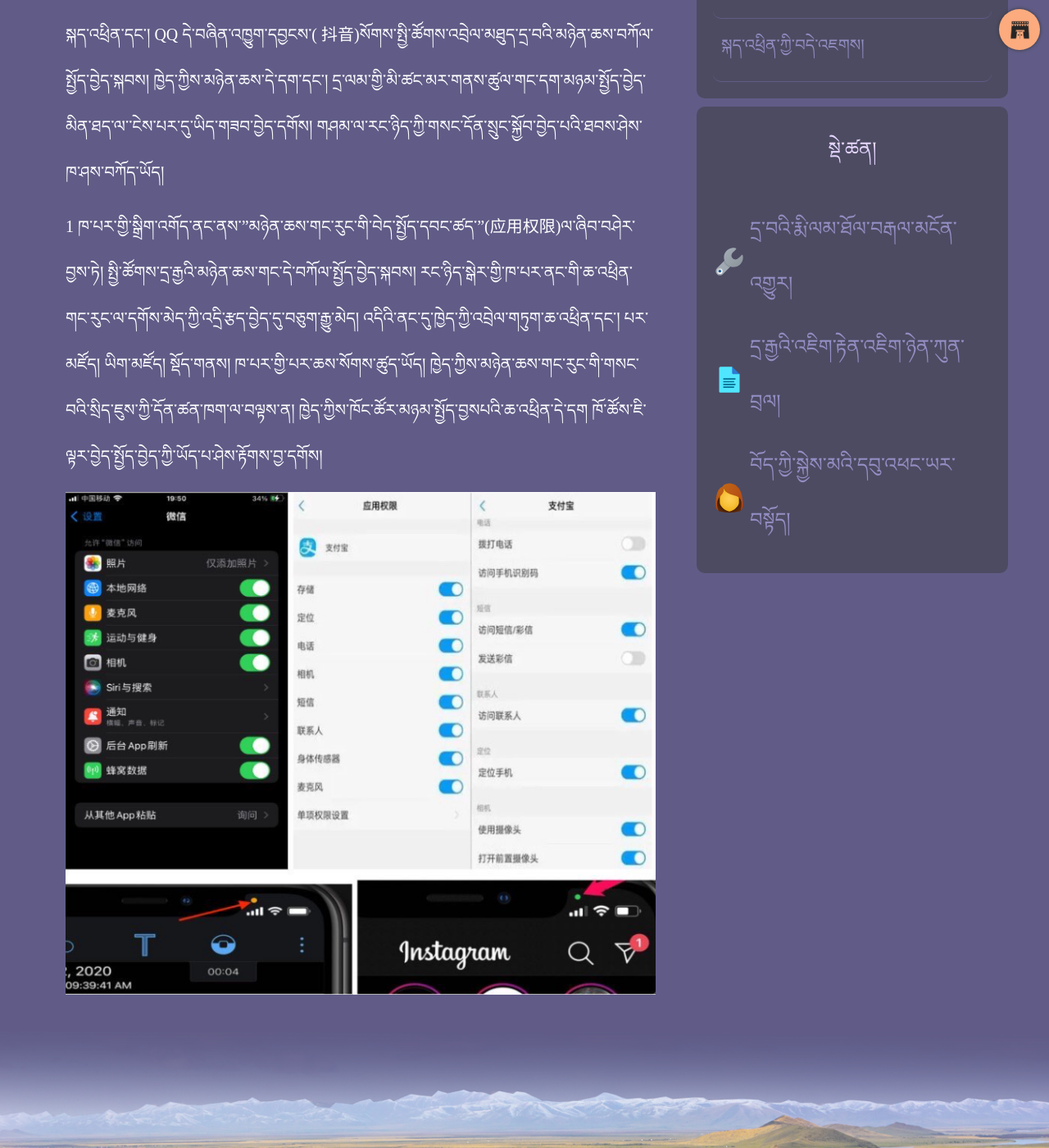
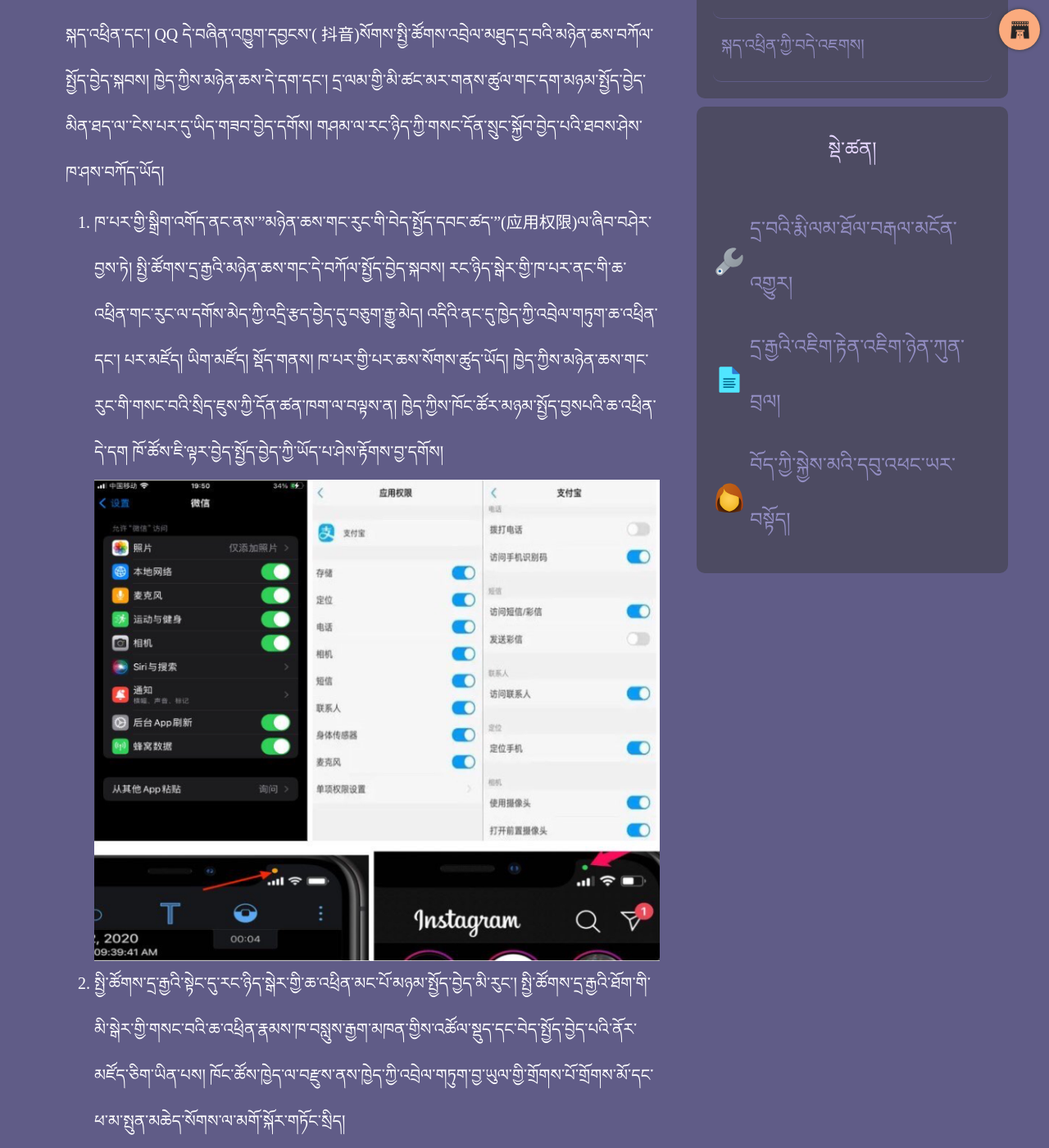
Before and after one commit to ghanglha/ghanglha2, a Jekyll site: the page built from _posts/2025-10-01-.md, in a window 1280 px wide and 1400 px high, scrolled down 571 px. Shown: the whole window at 82% size. Built offline with Jekyll 4.4.1, drawn with Linux system fonts in a browser that asks for light colours; some web fonts are replaced; comment, search, counter and statistics services are not loaded; some of the changed text lies outside the part shown.

Commit message:
TinaCMS content update

```diff
--- a/_posts/2025-10-01-.md
+++ b/_posts/2025-10-01-.md
@@ -14,6 +14,7 @@ excerpt: >-
 
 སྐད་འཕྲིན་དང་།  QQ དེ་བཞིན་འཁྱུག་དབྱངས་( 抖音)སོགས་སྤྱི་ཚོགས་འབྲེལ་མཐུད་དྲ་བའི་མཉེན་ཆས་བཀོལ་སྤྱོད་བྱེད་སྐབས། ཁྱེད་ཀྱིས་མཉེན་ཆས་དེ་དག་དང་། དྲ་ལམ་གྱི་མི་ཚང་མར་གནས་ཚུལ་གང་དག་མཉམ་སྤྱོད་བྱེད་མིན་ཐད་ལ་་ངེས་པར་དུ་ཡིད་གཟབ་བྱེད་དགོས། གཤམ་ལ་རང་ཉིད་ཀྱི་གསང་དོན་སྲུང་སྐྱོབ་བྱེད་པའི་ཐབས་ཤེས་ཁ་ཤས་བཀོད་ཡོད།
 
-1 ཁ་པར་གྱི་སྒྲིག་འགོད་ནང་ནས་"མཉེན་ཆས་གང་རུང་གི་བེད་སྤྱོད་དབང་ཚད་"(应用权限)ལ་ཞིབ་བཤེར་བྱས་ཏེ། སྤྱི་ཚོགས་དྲ་རྒྱའི་མཉེན་ཆས་གང་དེ་བཀོལ་སྤྱོད་བྱེད་སྐབས། རང་ཉིད་སྒེར་གྱི་ཁ་པར་ནང་གི་ཆ་འཕྲིན་གང་རུང་ལ་དགོས་མེད་ཀྱི་འདྲི་རྩད་བྱེད་དུ་བཅུག་རྒྱུ་མེད། འདིའི་ནང་དུ་ཁྱེད་ཀྱི་འབྲེལ་གཏུག་ཆ་འཕྲིན་དང་། པར་མཛོད། ཡིག་མཛོད། སྡོད་གནས། ཁ་པར་གྱི་པར་ཆས་སོགས་ཚུད་ཡོད། ཁྱེད་ཀྱིས་མཉེན་ཆས་གང་རུང་གི་གསང་བའི་སྲིད་ཇུས་ཀྱི་དོན་ཚན་ཁག་ལ་བལྟས་ན། ཁྱེད་ཀྱིས་ཁོང་ཚོར་མཉམ་སྤྱོད་བྱསཔའི་ཆ་འཕྲིན་དེ་དག  ཁོ་ཚོས་ཇི་ལྟར་བྱེད་སྤྱོད་བྱེད་ཀྱི་ཡོད་པ་ཤེས་རྟོགས་བྱ་དགོས།
-
-![](/assets/images/screensot-1.png)
+1.  ཁ་པར་གྱི་སྒྲིག་འགོད་ནང་ནས་"མཉེན་ཆས་གང་རུང་གི་བེད་སྤྱོད་དབང་ཚད་"(应用权限)ལ་ཞིབ་བཤེར་བྱས་ཏེ། སྤྱི་ཚོགས་དྲ་རྒྱའི་མཉེན་ཆས་གང་དེ་བཀོལ་སྤྱོད་བྱེད་སྐབས། རང་ཉིད་སྒེར་གྱི་ཁ་པར་ནང་གི་ཆ་འཕྲིན་གང་རུང་ལ་དགོས་མེད་ཀྱི་འདྲི་རྩད་བྱེད་དུ་བཅུག་རྒྱུ་མེད། འདིའི་ནང་དུ་ཁྱེད་ཀྱི་འབྲེལ་གཏུག་ཆ་འཕྲིན་དང་། པར་མཛོད། ཡིག་མཛོད། སྡོད་གནས། ཁ་པར་གྱི་པར་ཆས་སོགས་ཚུད་ཡོད། ཁྱེད་ཀྱིས་མཉེན་ཆས་གང་རུང་གི་གསང་བའི་སྲིད་ཇུས་ཀྱི་དོན་ཚན་ཁག་ལ་བལྟས་ན། ཁྱེད་ཀྱིས་ཁོང་ཚོར་མཉམ་སྤྱོད་བྱསཔའི་ཆ་འཕྲིན་དེ་དག  ཁོ་ཚོས་ཇི་ལྟར་བྱེད་སྤྱོད་བྱེད་ཀྱི་ཡོད་པ་ཤེས་རྟོགས་བྱ་དགོས།![](/assets/images/screensot-1.png)
+2.  སྤྱི་ཚོགས་དྲ་རྒྱའི་སྟེང་དུ་རང་ཉིད་སྒེར་གྱི་ཆ་འཕྲིན་མང་པོ་མཉམ་སྤྱོད་བྱེད་མི་རུང་། སྤྱི་ཚོགས་དྲ་རྒྱའི་ཐོག་གི་མི་སྒེར་གྱི་གསང་བའི་ཆ་འཕྲིན་རྣམས་ཁ་བསླུས་རྒྱག་མཁན་གྱིས་འཚོལ་སྡུད་དང་བེད་སྤྱོད་བྱེད་པའི་ནོར་མཛོད་ཅིག་ཡིན་པས། ཁོང་ཚོས་ཁྱེད་ལ་བརྫུས་ནས་ཁྱེད་ཀྱི་འབྲེལ་གཏུག་བྱ་ཡུལ་གྱི་གྲོགས་པོ་གྲོགས་མོ་དང་ཕ་མ་སྤུན་མཆེད་སོགས་ལ་མགོ་སྐོར་གཏོང་སྲིད།
+3. མི་གཞན་ལ་ཁྱེད་ཀྱི་སྤྱི་ཚོགས་དྲ་རྒྱའི་ཐོ་ཁོངས་ལ་འཛུལ་དུ་འཇུག་མི་རུང་། གསང་གྲངས་བཙན་པོ་་གསར་འཛུགས་བྱེད་དགོས་པ་མ་ཟད། གལ་ཏེ་སྤྱི་ཚོགས་དྲ་རྒྱའི་སྟེགས་བུ་གང་དེས་གོ་རིམ་གཉིས་ཀྱི་ཞིབ་བཤེར་ར་སྤྲོད་(开启两步验证)འདོན་སྤྲོད་བྱེད་ཀྱི་ཡོད་ཚེ། དེ་བཀོལ་སྤྱོད་བྱེད་དགོས།  འདིས་ཁྱེད་ཀྱི་སྤྱི་ཚོགས་དྲ་རྒྱའི་ཐོངས་ཁོངས་ལ་མི་གཞན་སིམ་འཛུལ་མི་ཐེབས་པར་སྲུང་སྐྱོབ་བྱེད་ཐུབ།
+4. སྤྱི་ཚོགས་དྲ་རྒྱའི་སྟེགས་བུར་ཁྱེད་ཀྱི་སྡོད་གནས་མཉམ་སྤྱོད་བྱེད་མི་རུང་། ཁྱེད་ཀྱིས་ཁ་པར་གྱི་"སྒྲིག་འགོད་"ནང་། སྤྱི་ཚོགས་དྲ་རྒྱའི་སྟེང་དུ་རང་གི་གནས་ཡུལ་མཉམ་སྤྱོད་མི་བྱེད་པའི་ཐོག་ཏུ་སྒྲིག་དགོས། གཞན་ཡང་།  སྤྱི་ཚོགས་དྲ་རྒྱའི་སྟེང་འདྲ་པར་རམ་ཡང་ན་བརྙན་ཐུང་སོགས་མཉམ་སྤྱོད་བྱེད་སྐབས། གལ་ཏེ་ཁྱེད་ཀྱིས་མི་གཞན་ལ་སོ་སོའི་སྡོད་གནས་ཤེས་སུ་འཇུག་མི་འདོད་ན། བརྙན་དང་པར་དེ་དག་བརྒྱུད་ནས་ཤེས་སྲིད་པའི་སོ་སོའི་ཁྱིམ་ཚང་ངམ་སྡོད་གནས་སོགས་ཀྱི་ཆ་འཕྲིན་ངེས་པར་དུ་སྦས་སྐུང་བྱེད་དགོས།
```
